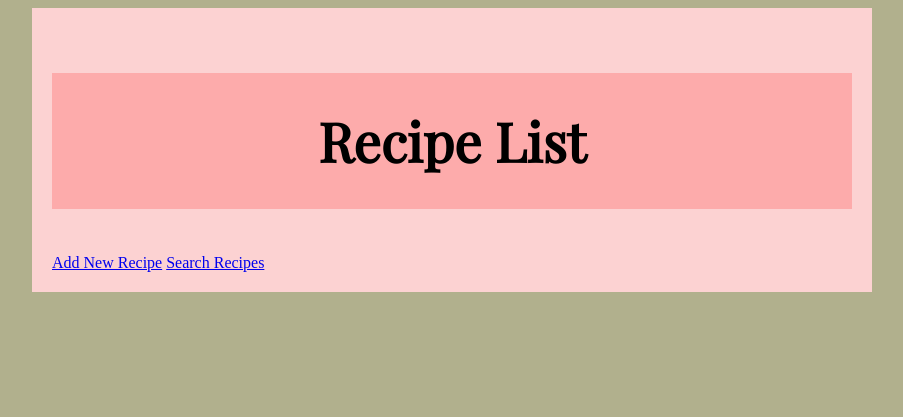
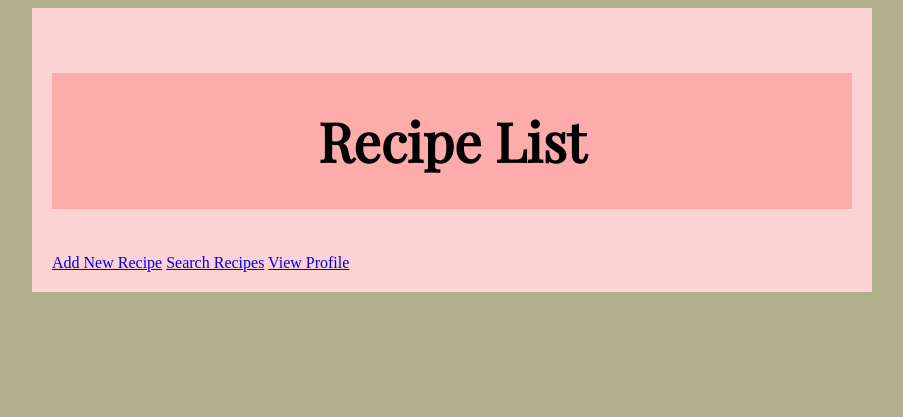
Before and after one commit to software-students-spring2024/2-web-app-exercise-cyh, a Flask app: page / in a window 1280 px wide. Shown: the top 417 px of the page, without its empty margins (188-1091 px from the left). Run offline with Flask 2, Linux system fonts and the light colour scheme; data that the repository does not hold is empty; some libraries are stand-ins or nearby versions.

Commit message:
Update index.html

```diff
--- a/templates/index.html
+++ b/templates/index.html
@@ -14,6 +14,8 @@
     <h2>Recipe List</h2>
     <a href="/add" class="btn btn-primary mb-3">Add New Recipe</a> <!-- Changed to <a> tag -->
     <a href="/search" class="btn btn-primary mb-3">Search Recipes</a> <!-- Consistency with the above change -->
+    <a href="/profile" class="btn btn-secondary mb-3">View Profile</a> <!-- View Profile Button -->
+
     <div class="list-group">
         {% for recipe in recipes %}
             <a href="/recipe/{{ recipe._id }}" class="list-group-item list-group-item-action">{{ recipe.name }}</a>
```
